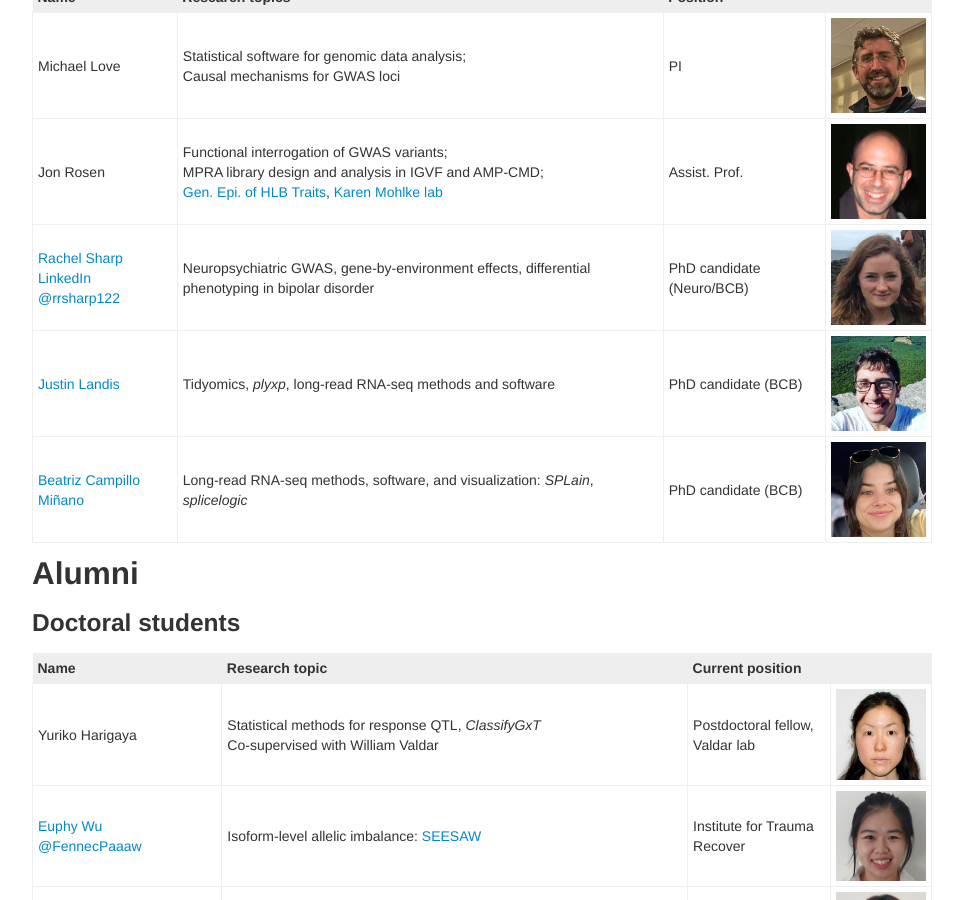
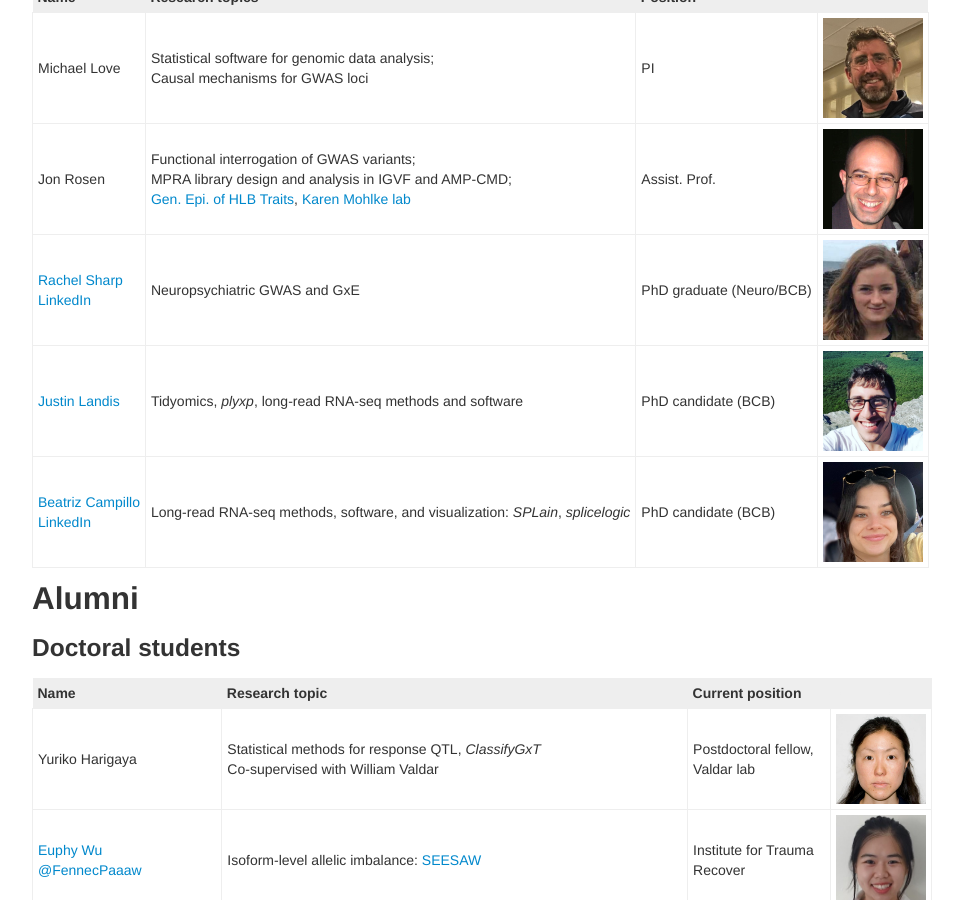
Before and after one commit to mikelove/mikelove.github.io, a Jekyll site: the page built from pages/lab.md, in a window 1280 px wide and 900 px high, scrolled down 412 px. Shown: the whole window, without its empty margins (158-1121 px from the left). Built offline with Jekyll 4.4.1, drawn with Linux system fonts in a browser that asks for light colours.

Commit message:
lab links

```diff
--- a/pages/lab.md
+++ b/pages/lab.md
@@ -48,9 +48,9 @@ for more details.*
 | :--- | :---- | :---- |
 | Michael Love | Statistical software for genomic data analysis; <br> Causal mechanisms for GWAS loci | PI | <img width="100" src="../assets/michaellove.jpg"> |
 | Jon Rosen | Functional interrogation of GWAS variants; <br> MPRA library design and analysis in IGVF and AMP-CMD; <br> [Gen. Epi. of HLB Traits](https://hlbgenepit32.web.unc.edu/), [Karen Mohlke lab](https://mohlke.web.unc.edu/)  | Assist. Prof. | <img width="100" src="../assets/jonrosen.jpg"> |
-| [Rachel Sharp](https://rrsharp122.github.io/) <br> [LinkedIn](https://www.linkedin.com/in/rachel-sharp-a07b69272) <br> [@rrsharp122](https://twitter.com/rrsharp122) | Neuropsychiatric GWAS, gene-by-environment effects, differential phenotyping in bipolar disorder | PhD candidate (Neuro/BCB) | <img width="100" src="../assets/rachelsharp.jpg"> |
+| [Rachel Sharp](https://rrsharp122.github.io/) <br> [LinkedIn](https://www.linkedin.com/in/rachel-sharp-a07b69272) | Neuropsychiatric GWAS and GxE | PhD graduate (Neuro/BCB) | <img width="100" src="../assets/rachelsharp.jpg"> |
 | [Justin Landis](https://www.linkedin.com/in/justin-landis-64a586139) | Tidyomics, *plyxp*, long-read RNA-seq methods and software | PhD candidate (BCB) | <img width="100" src="../assets/justinlandis.jpg"> |
-| [Beatriz Campillo Miñano](https://www.linkedin.com/in/beatriz-campillo-mi%C3%B1ano-586bb486/) | Long-read RNA-seq methods, software, and visualization: *SPLain*, *splicelogic* | PhD candidate (BCB) | <img width="100" src="../assets/beatrizcampillominano.jpg"> |
+| [Beatriz Campillo](https://beamimc.github.io/) <br> [LinkedIn](https://www.linkedin.com/in/beatriz-campillo-mi%C3%B1ano-586bb486/) | Long-read RNA-seq methods, software, and visualization: *SPLain*, *splicelogic* | PhD candidate (BCB) | <img width="100" src="../assets/beatrizcampillominano.jpg"> |
 
 ## Alumni
 
```
Also changed, not shown: index.md (+1 -1 lines).
